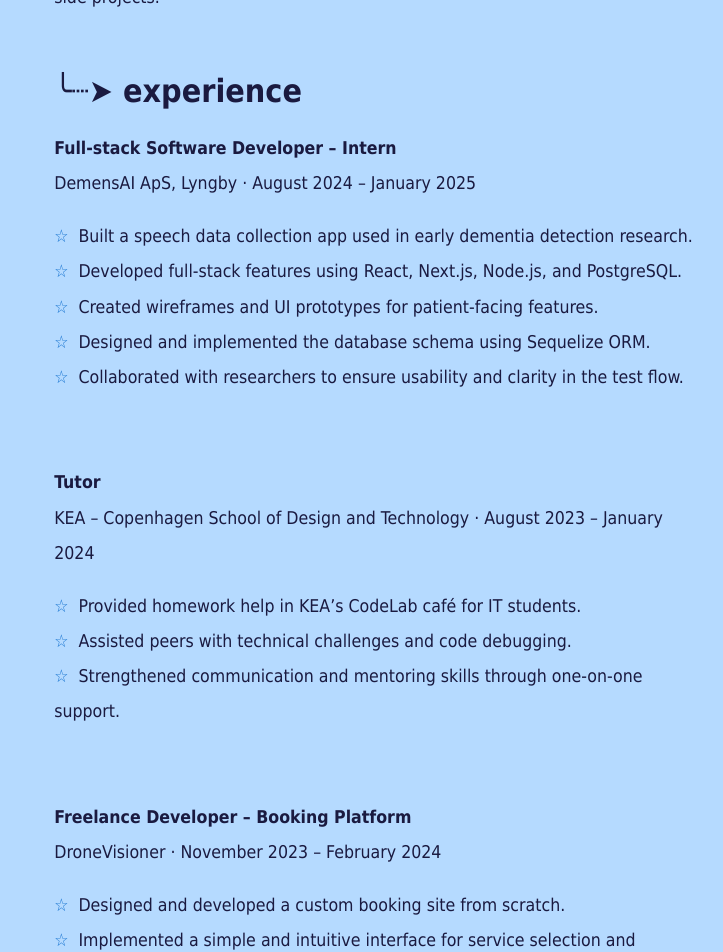
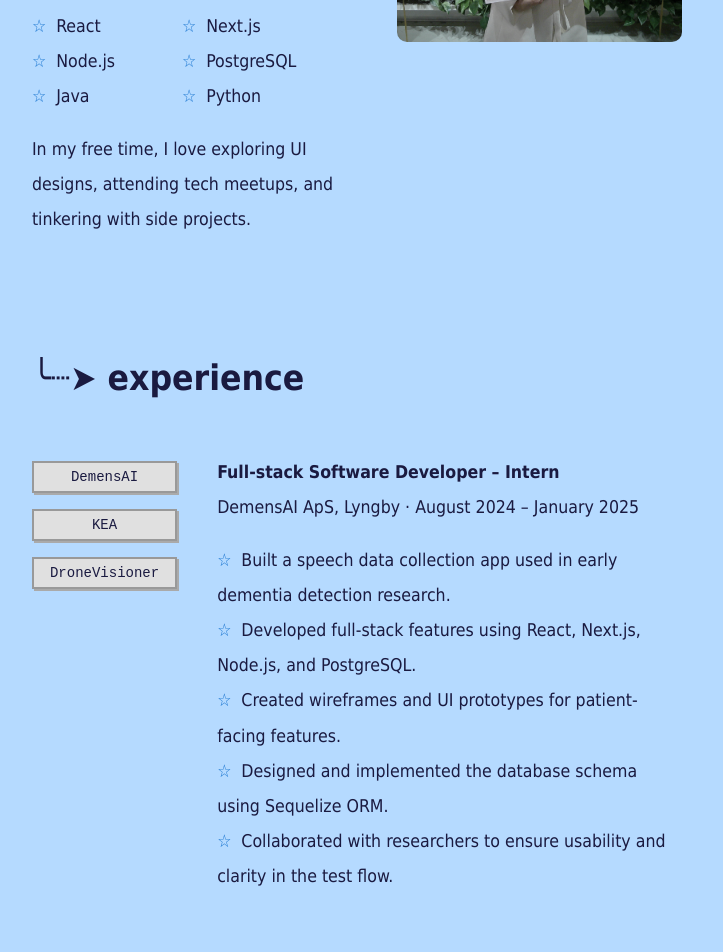
Before and after one commit to freyafuglo/freyas-portfolio, a Next.js app: page / in a window 1280 px wide. Shown: the part 1180-2132 px from the top of the page, without its empty margins (144-867 px from the left). Built offline with nearby package versions, Linux system fonts and the light colour scheme.

Commit message:
experience grid

```diff
--- a/components/Portfolio.js
+++ b/components/Portfolio.js
@@ -5,6 +5,7 @@ import Image from "next/image";
 export default function Portfolio() {
   const fullText = "hi there! i'm freya.";
   const [typedText, setTypedText] = useState("");
+  const [selectedExperience, setSelectedExperience] = useState("DemensAI");
 
   useEffect(() => {
     let index = -1;
@@ -84,12 +85,18 @@ export default function Portfolio() {
                   Copenhagen School of Design and Technology
                 </a>
                 . I have been building full-stack applications using
-                technologies like: React, Next.js, Node.js, and PostgreSQL.
-                <br />
-                <br />
+                technologies like:{" "}
+              </p>
+              <ul className="experience-list tech">
+                <li>React</li>
+                <li>Next.js</li>
+                <li>Node.js</li>
+                <li>PostgreSQL</li>
+                <li>Java</li>
+                <li>Python</li>
+              </ul>
               In my free time, I love exploring UI designs, attending tech
               meetups, and tinkering with side projects.
-              </p>
             </div>
 
             <div className="about-image">
@@ -109,7 +116,19 @@ export default function Portfolio() {
           <br></br>
           <br></br>
           <h1 className="section-title">╰┈➤ experience</h1>
-          <p>
+          <div className="experience-content">
+            <div className="experience-buttons">
+              <button onClick={() => setSelectedExperience("DemensAI")}>
+                DemensAI
+              </button>
+              <button onClick={() => setSelectedExperience("KEA")}>KEA</button>
+              <button onClick={() => setSelectedExperience("DroneVisioner")}>
+                DroneVisioner
+              </button>
+            </div>
+
+            {selectedExperience === "DemensAI" && (
+              <div className="experience-block">
                 <p>
                   <strong>Full-stack Software Developer – Intern</strong>
                   <br />
@@ -121,62 +140,72 @@ export default function Portfolio() {
                     detection research.
                   </li>
                   <li>
-              Developed full-stack features using React, Next.js, Node.js, and
-              PostgreSQL.
+                    Developed full-stack features using React, Next.js, Node.js,
+                    and PostgreSQL.
                   </li>
                   <li>
-              Created wireframes and UI prototypes for patient-facing features.
+                    Created wireframes and UI prototypes for patient-facing
+                    features.
                   </li>
                   <li>
-              Designed and implemented the database schema using Sequelize ORM.
+                    Designed and implemented the database schema using Sequelize
+                    ORM.
                   </li>
                   <li>
-              Collaborated with researchers to ensure usability and clarity in
-              the test flow.
+                    Collaborated with researchers to ensure usability and
+                    clarity in the test flow.
                   </li>
                 </ul>
+              </div>
+            )}
 
-          <br />
-
+            {selectedExperience === "KEA" && (
+              <div className="experience-block">
                 <p>
                   <strong>Tutor</strong>
                   <br />
-            KEA – Copenhagen School of Design and Technology · August 2023 –
-            January 2024
+                  KEA – Copenhagen School of Design and Technology · August 2023
+                  – January 2024
                 </p>
                 <ul className="experience-list">
                   <li>
-              Provided homework help in KEA’s CodeLab café for IT students.
+                    Provided homework help in KEA’s CodeLab café for IT
+                    students.
                   </li>
                   <li>
                     Assisted peers with technical challenges and code debugging.
                   </li>
                   <li>
-              Strengthened communication and mentoring skills through one-on-one
-              support.
+                    Strengthened communication and mentoring skills through
+                    one-on-one support.
                   </li>
                 </ul>
+              </div>
+            )}
 
-
-
-          <br />
-
+            {selectedExperience === "DroneVisioner" && (
+              <div className="experience-block">
                 <p>
                   <strong>Freelance Developer – Booking Platform</strong>
                   <br />
                   DroneVisioner · November 2023 – February 2024
                 </p>
                 <ul className="experience-list">
-            <li>Designed and developed a custom booking site from scratch.</li>
                   <li>
-              Implemented a simple and intuitive interface for service selection
-              and scheduling.
+                    Designed and developed a custom booking site from scratch.
                   </li>
                   <li>
-              Delivered a tailored solution to meet the client’s business needs.
+                    Implemented a simple and intuitive interface for service
+                    selection and scheduling.
+                  </li>
+                  <li>
+                    Delivered a tailored solution to meet the client’s business
+                    needs.
                   </li>
                 </ul>
-          </p>
+              </div>
+            )}
+          </div>
         </div>
 
         <div id="projects">
--- a/styles/globals.css
+++ b/styles/globals.css
@@ -30,6 +30,8 @@ a {
 
 .blue-text {
   color: rgb(27, 118, 209);
+  text-decoration: none;
+
 }
 
 /* Header */
@@ -142,7 +144,7 @@ body.dark-mode header {
 /*  Portfolio*/
 
 body {
-  font-family: "MS Sans Serif", "Tahoma", "Verdana", sans-serif;
+  font-family: "Courier New", monospace; /*ændret*/
 
   transition: background-color 0.3s ease, color 0.3s ease;
 }
@@ -214,12 +216,18 @@ body {
   color: rgb(27, 118, 209);;
 }
 
+/*SECTIONS*/
+
 .sections {
   max-width: 700px; /* Controls how wide the content can be */
   margin: 0 auto 2rem 0; /* Top: 0, Right: auto, Bottom: 2rem, Left: 0 */
   margin-top: 40px;
   padding: 0 1rem; /* Add horizontal padding */
   text-align: left; /* Make sure text is left-aligned */
+  font-family: "Chicago", "MS Sans Serif", "Tahoma", sans-serif;
+  font-size: 1.1rem; /* Slightly larger text */
+  line-height: 2; /* More space between lines */
+  max-width: 650px; /* this limits the width of the paragraph */
 }
 
 .section-title {
@@ -247,6 +255,8 @@ body {
 .about-content {
   display: flex;
   flex-direction: row;
+  /* gap: 2rem; space between blocks */
+
   align-items: flex-start; /* key line! */
 }
 
@@ -268,6 +278,18 @@ body {
   filter: grayscale(0%);
 }
 
+.tech {
+  display: grid;
+  grid-template-columns: repeat(2, minmax(150px, 10px));
+}
+
+.experience-content {
+  display: flex;
+  flex-direction: row;
+  gap: 2rem; /* space between buttons and experience block */
+
+  align-items: flex-start; /* key line! */
+}
 
 .experience-list {
   list-style: none;
@@ -279,3 +301,35 @@ body {
   margin-right: 10px;
   color: rgb(27, 118, 209);
 }
+
+
+.experience-buttons {
+  display: flex;
+  flex-direction: column;
+  gap: 1rem;
+  padding-top: 1.5rem;
+
+}
+
+.experience-buttons button {
+  background-color: #e0e0e0;
+  border: 2px solid #999;
+  padding: 6px 16px;
+  margin-right: 8px;
+  font-family: 'Courier New', monospace;
+  font-size: 14px;
+  color: inherit;
+  cursor: pointer;
+  box-shadow: 2px 2px 0 #aaa;
+  transition: all 0.2s ease-in-out;
+}
+
+.experience-buttons button:hover {
+  background-color: #d5d5d5;
+  box-shadow: 1px 1px 0 #888;
+}
+
+.experience-buttons button:active {
+  box-shadow: inset 2px 2px 4px #aaa;
+  background-color: #c0c0c0;
+}
```
Lines whose indentation alone changed are shown as unchanged.
